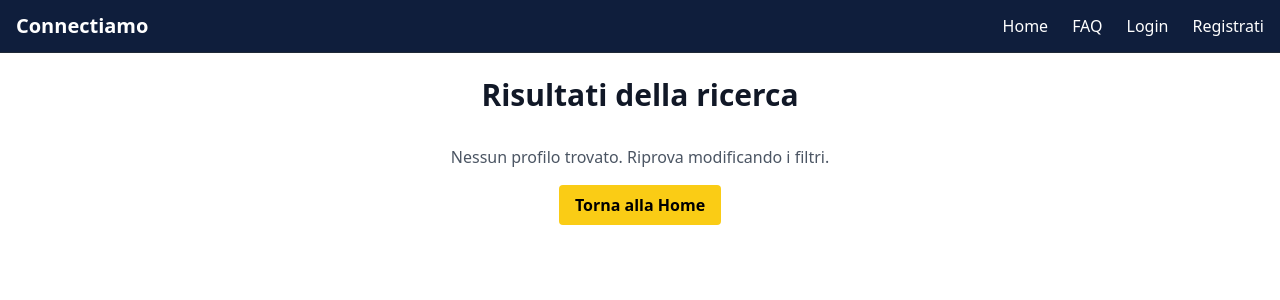
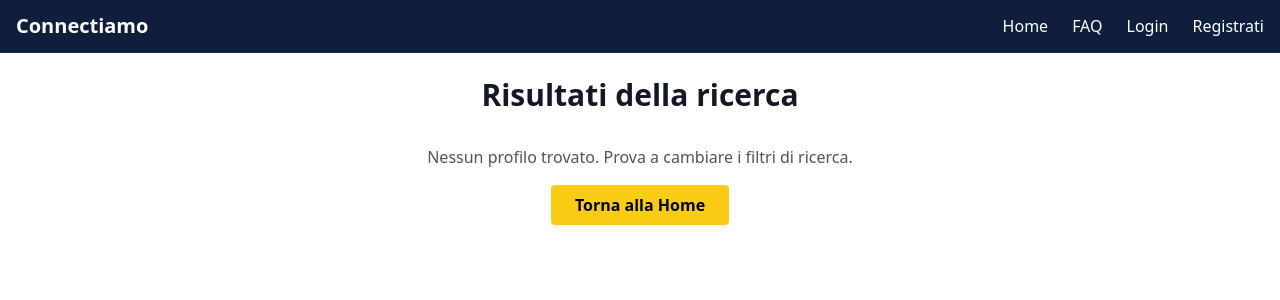
Before and after one commit to ilfrusciante/Connectiamo-website, a Next.js app: page /search-results in a window 1280 px wide. Shown: the top 300 px of the page. Built offline with nearby package versions, Linux system fonts and the light colour scheme.

Commit message:
Update search-results.js

```diff
--- a/pages/search-results.js
+++ b/pages/search-results.js
@@ -54,13 +54,21 @@ export default function SearchResults() {
         {loading ? (
           <p className="text-center">Caricamento...</p>
         ) : errorMessage ? (
-          <div className="text-center text-red-500 mb-6">{errorMessage}</div>
+          <div className="text-center text-red-500 space-y-4">
+            <p>{errorMessage}</p>
+            <button
+              onClick={() => router.push('/')}
+              className="mt-4 bg-yellow-400 hover:bg-yellow-500 text-black font-semibold py-2 px-6 rounded transition"
+            >
+              Torna alla Home
+            </button>
+          </div>
         ) : profiles.length === 0 ? (
           <div className="text-center space-y-4">
-            <p className="text-gray-600">Nessun profilo trovato. Riprova modificando i filtri.</p>
+            <p className="text-gray-600">Nessun profilo trovato. Prova a cambiare i filtri di ricerca.</p>
             <button
               onClick={() => router.push('/')}
-              className="bg-yellow-400 hover:bg-yellow-500 text-black font-semibold py-2 px-4 rounded transition"
+              className="mt-4 bg-yellow-400 hover:bg-yellow-500 text-black font-semibold py-2 px-6 rounded transition"
             >
               Torna alla Home
             </button>
@@ -70,7 +78,7 @@ export default function SearchResults() {
             {profiles.map((profile) => (
               <div
                 key={profile.id}
-                className="bg-gray-100 rounded-xl shadow-md hover:shadow-lg transform hover:scale-105 transition-all duration-300 p-6 flex flex-col justify-between"
+                className="bg-gray-100 rounded-xl shadow-md hover:shadow-xl transform hover:scale-105 transition-all duration-300 p-6 flex flex-col justify-between"
               >
                 <div className="space-y-2">
                   <h2 className="text-xl font-semibold text-blue-900">{profile.username || 'Utente anonimo'}</h2>
```
